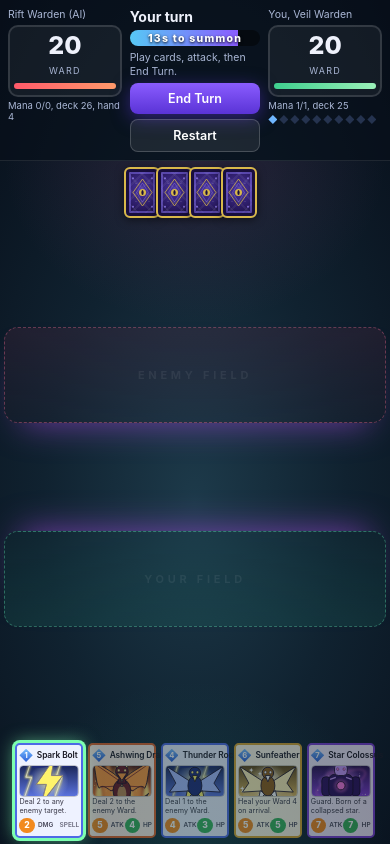
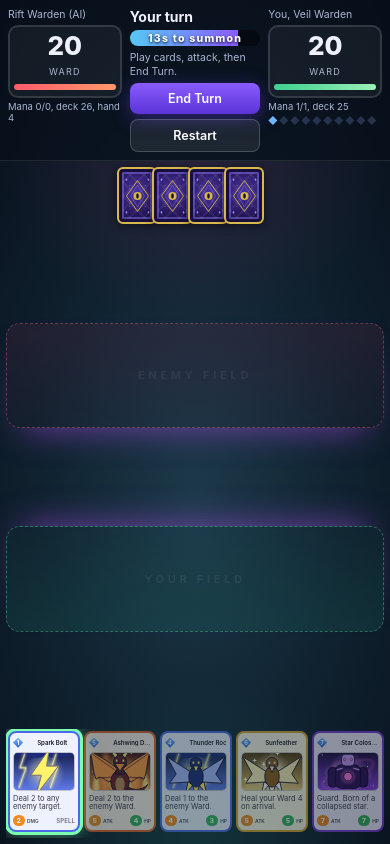
Before and after one commit to donghua9711-oss/veilfall, a plain HTML site: page index.html in a window 390 px wide. Both pictures are taken after a click on the button "Start duel". Drawn offline with Linux system fonts and the light colour scheme.

Commit message:
Fix small-screen cards: text scales with card, readable hand tray

```diff
--- a/style.css
+++ b/style.css
@@ -114,3 +114,62 @@ main{background:
 @keyframes dieA{35%{transform:scale(1.13) rotate(-2deg);filter:brightness(2.2)}100%{transform:scale(.55) rotate(3deg);opacity:0;filter:brightness(3.5) blur(2px)}}
 .ring{position:fixed;border:3px solid rgba(255,190,90,.85);border-radius:50%;z-index:28;pointer-events:none;animation:ringA .45s ease-out forwards}
 @keyframes ringA{from{transform:scale(.25);opacity:1}to{transform:scale(1.5);opacity:0}}
+
+/* ---------- compact cards on small screens: nothing spills out ---------- */
+@media (max-width: 820px) {
+  :root{--bw:15.6vw;--hw:16.8vw}
+  main{padding:6px}
+  .row{gap:4px}
+  .card{padding:3px;border-radius:8px;min-width:0;flex:1 1 0}
+  #oboard .card,#pboard .card{max-width:var(--bw)}
+  #phand .card{max-width:var(--hw)}
+  .card .top{gap:2px}
+  .cost{width:15px;height:15px;font-size:9px}
+  .nm{font-size:8.5px;overflow:hidden;text-overflow:ellipsis}
+  .art{border-radius:5px;margin:2px 0}
+  .tx{font-size:7px;line-height:1.15;min-height:16px}
+  .stats{gap:2px;margin-top:1px}
+  .stats .n{width:15px;height:15px;font-size:9px}
+  .stats .lb{font-size:7px}
+  .kind{font-size:6px;letter-spacing:.02em}
+  aside .ward b{font-size:26px}
+  #hint{font-size:10.5px}
+}
+
+/* small screens: cost gem rides the corner so the name gets the full width */
+@media (max-width: 820px) {
+  .card .top{position:relative}
+  .card .cost{position:absolute;left:-3px;top:-3px;box-shadow:0 1px 5px #000a}
+  .card .nm{font-size:8px;padding-left:11px}
+}
+
+/* small screens, final: hand becomes a scrollable tray of full readable cards;
+   the corner gem applies to hand cards only */
+@media (max-width: 820px) {
+  #phand{overflow-x:auto;overflow-y:hidden;justify-content:flex-start;padding:2px 2px 6px;scrollbar-width:none}
+  #phand::-webkit-scrollbar{display:none}
+  #phand .card{flex:0 0 72px;max-width:72px}
+  #phand .card .top{position:relative}
+  #phand .card .cost{position:absolute;left:-3px;top:-3px;box-shadow:0 1px 5px #000a}
+  #phand .card .nm{font-size:9px;padding-left:11px}
+  #phand .card .tx{font-size:7.5px}
+  .card .nm{padding-left:0}
+  .card .cost{position:static;box-shadow:none}
+  #pboard .card .nm,#oboard .card .nm{padding-left:0}
+}
+
+/* small screens: drop the decorative element gem from the name row (the element
+   is already named in the kind line) so names get the full width */
+@media (max-width: 820px) {
+  .card .top > span:last-child{display:none}
+  #phand .card .nm{font-size:8.5px}
+}
+
+/* small screens, final word: scale card text with the card's own em system
+   (the 9px floor was what broke the fit), slightly wider board cards */
+@media (max-width: 820px) {
+  :root{--bw:16.8vw}
+  .card{font-size:calc(var(--w)*.104)}
+  .card .nm{font-size:.9em}
+  #phand .card .nm{font-size:.9em}
+}
```
